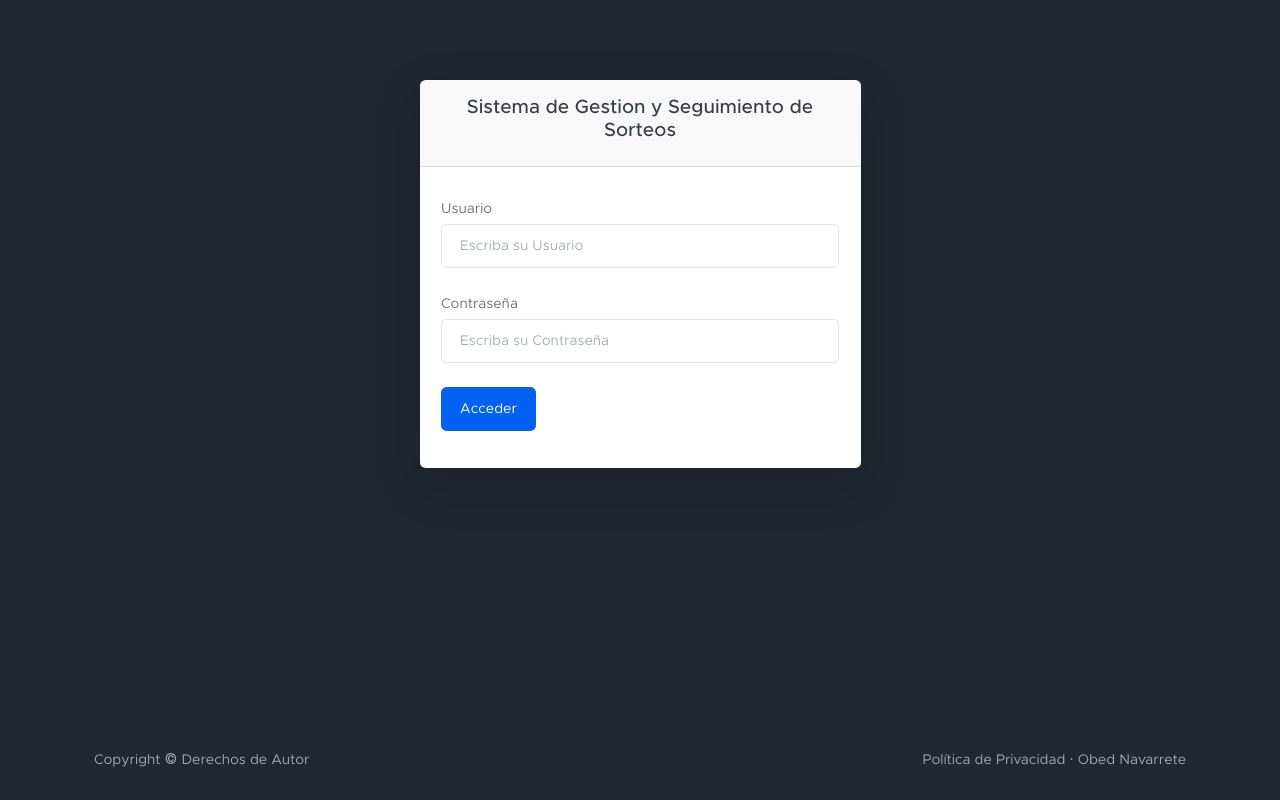
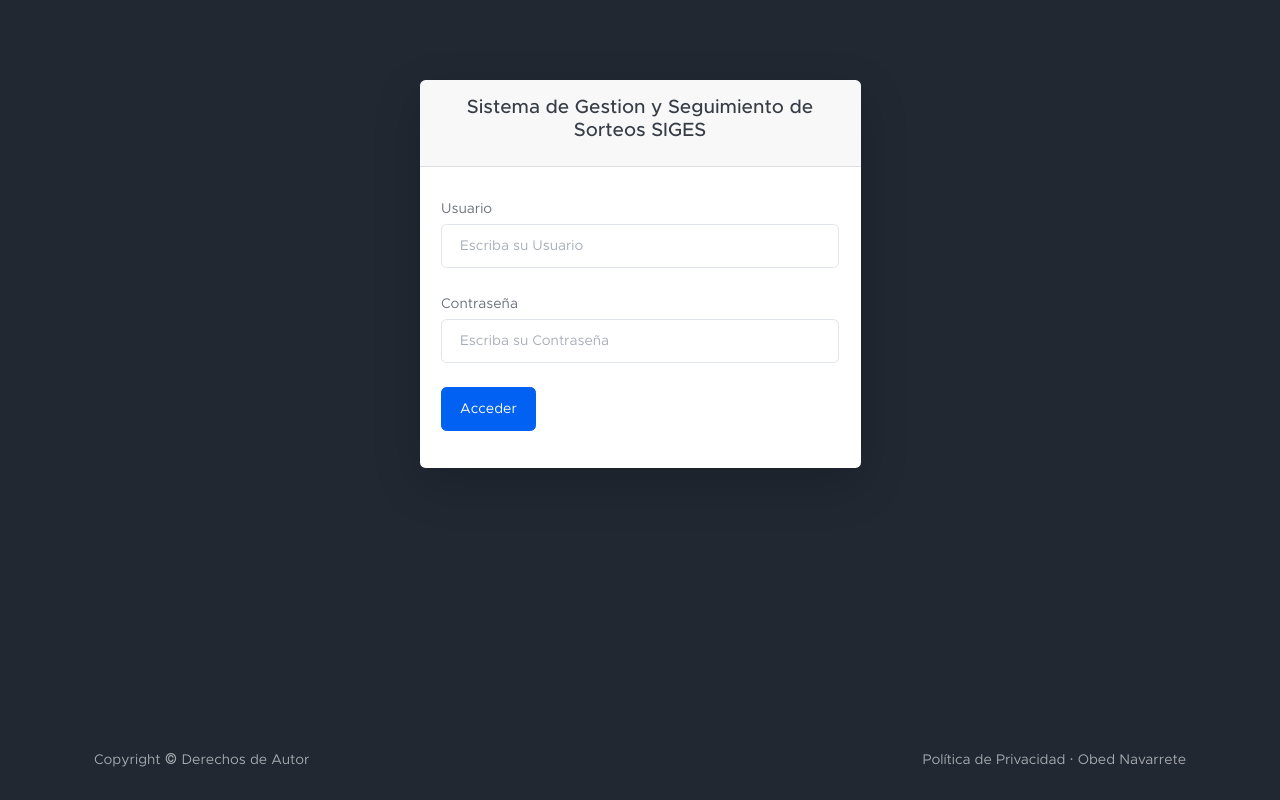
Before and after one commit to ObedNavarrete/siges, a PHP site: page / in a window 1280 px wide. Run offline with PHP 8.4, Linux system fonts and the light colour scheme; some libraries are stand-ins or nearby versions.

Commit message:
tarea 1 probando github

```diff
--- a/vistas/paginas/login.php
+++ b/vistas/paginas/login.php
@@ -8,7 +8,7 @@
                             <!-- Basic login form-->
                             <div class="card shadow-lg border-0 rounded-lg mt-5">
                                 <div class="card-header justify-content-center">
-                                    <h4 class="text-center">Sistema de Gestion y Seguimiento de Sorteos</h4>
+                                    <h4 class="text-center">Sistema de Gestion y Seguimiento de Sorteos SIGES</h4>
                                 </div>
                                 <div class="card-body">
                                     <!-- Login form-->
```
